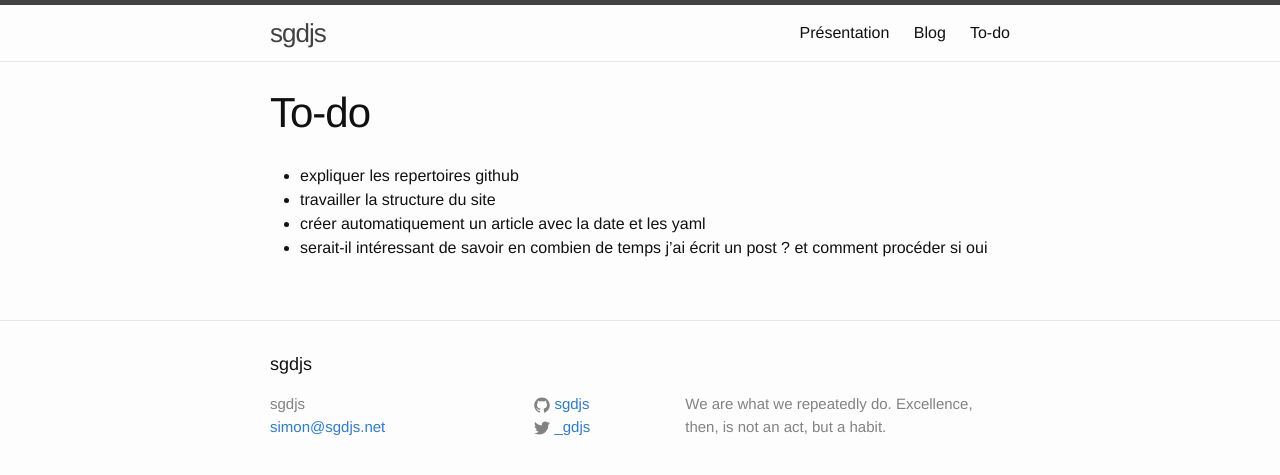
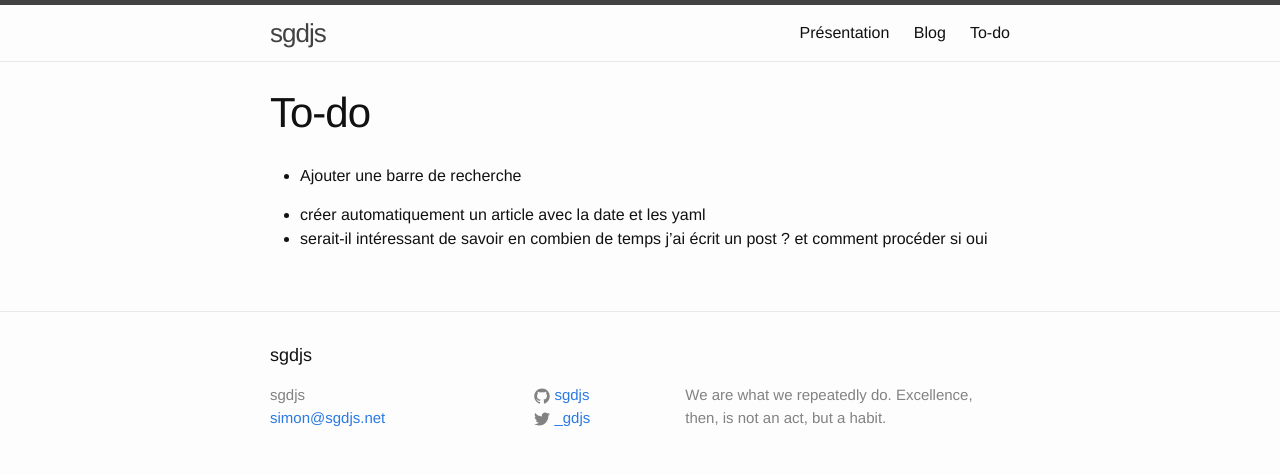
Before and after one commit to sgdjs/sgdjs.github.io, a Jekyll site: the page built from todo.md, in a window 1280 px wide. Shown: the top 475 px of the page. Built offline with Jekyll 4.4.1, drawn with Linux system fonts in a browser that asks for light colours.

Commit message:
Change todo: add search and remove old

```diff
--- a/todo.md
+++ b/todo.md
@@ -4,8 +4,8 @@ title: To-do
 permalink: /todo/
 ---
 
-* expliquer les repertoires github
-* travailler la structure du site
+* Ajouter une barre de recherche
+
 * créer automatiquement un article avec la date et les yaml
 * serait-il intéressant de savoir en combien de temps j'ai écrit un
   post ? et comment procéder si oui
```
